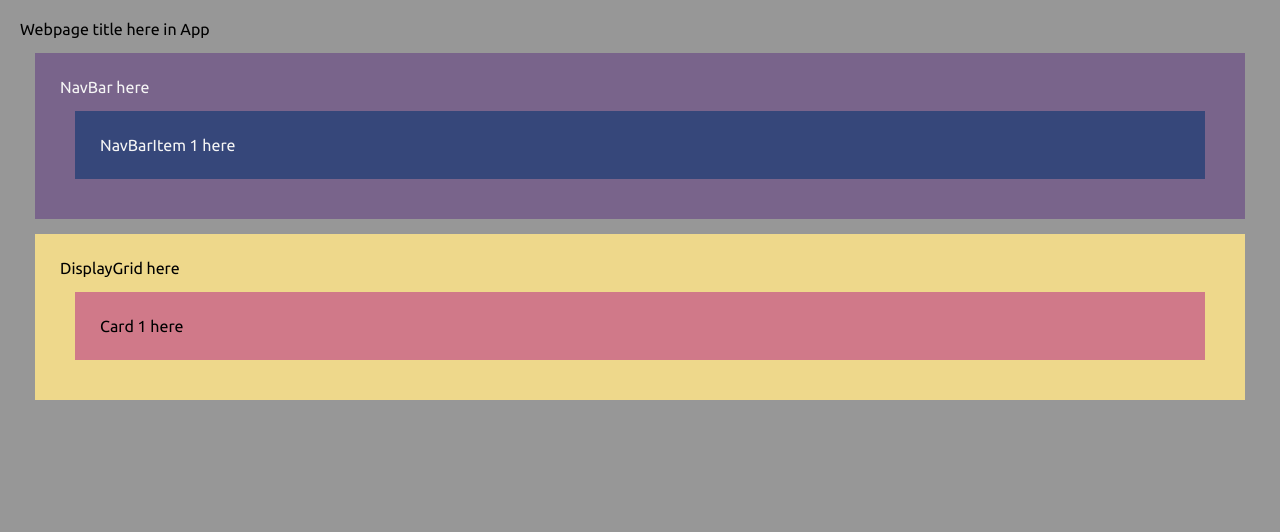
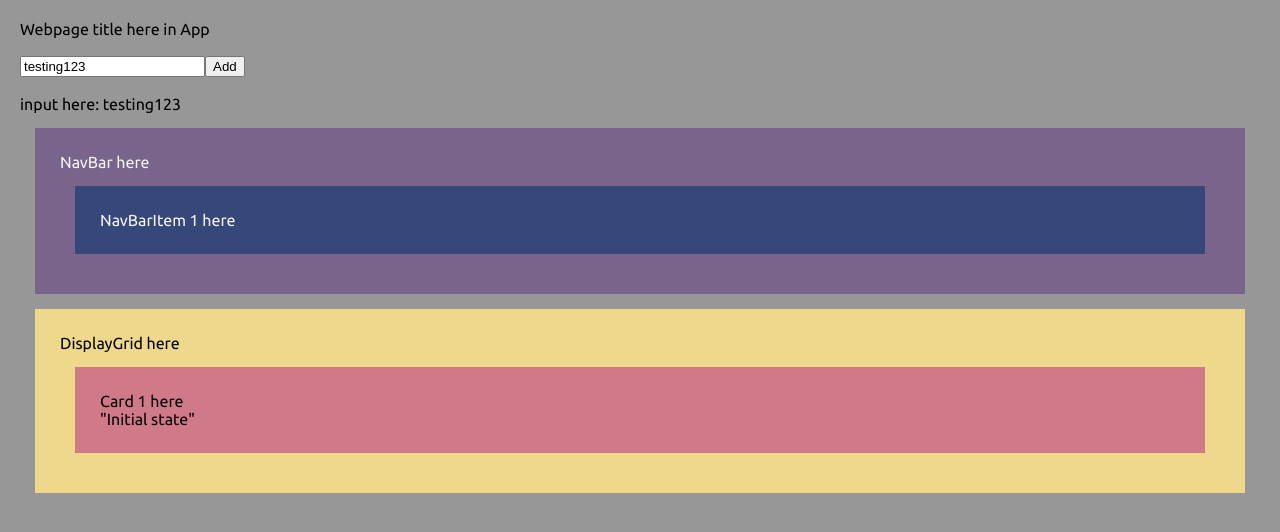
Before and after one commit to viviankwok/weather-app, a React (Create React App) app: page / in a window 1280 px wide. Shown: the top 532 px of the page. Built offline with nearby package versions, Linux system fonts and the light colour scheme.

Commit message:
completed search bar with api call

```diff
--- a/src/App.js
+++ b/src/App.js
@@ -1,14 +1,34 @@
-import React from "react";
+import React, { useState } from "react";
 import DisplayGrid from "./components/DisplayGrid";
+import SearchBar from "./components/SearchBar";
 import NavBar from "./components/NavBar";
+import ReactContext from "./context/react.context";
 import "./styles.css";
 
 function App() {
+  const [input, setInput] = useState("testing123");
+  const [post, setPost] = useState("Initial state");
+
+  const searchPost = async (input) => {
+    console.log(`search post activated for "${input}"`);
+    const url = `http://api.weatherstack.com/current?access_key=abf7f3d36b5ca196a0d8346c7b19b02c&query=${input}`;
+    const response = await fetch(url);
+    const data = await response.json();
+    console.log("data: ", data);
+    console.log("datatype: ", typeof data);
+    setPost(data);
+  };
+
   return (
     <div id="app">
-      Webpage title here in App
-      <NavBar />
-      <DisplayGrid />
+      <ReactContext.Provider value={{ input, setInput, post, setPost }}>
+        Webpage title here in App
+        <br />
+        <br />
+        <SearchBar searchPost={searchPost} />
+        <NavBar />
+        <DisplayGrid />
+      </ReactContext.Provider>
     </div>
   );
 }
--- a/src/components/Card.js
+++ b/src/components/Card.js
@@ -1,7 +1,17 @@
-import React from "react";
+import { react } from "@babel/types";
+import React, { useContext } from "react";
+import ReactContext from "../context/react.context";
 
 const Card = (props) => {
-  return <div className="card">Card {props.number} here</div>;
+  const reactCtx = useContext(ReactContext);
+
+  return (
+    <div className="card">
+      Card {props.number} here
+      <br />
+      {JSON.stringify(reactCtx.post)}
+    </div>
+  );
 };
 
 export default Card;
--- /dev/null
+++ b/src/components/SearchBar.js
@@ -0,0 +1,40 @@
+import React, { useContext } from "react";
+import ReactContext from "../context/react.context";
+
+const SearchBar = (props) => {
+  const reactCtx = useContext(ReactContext);
+
+  const handleChange = (e) => {
+    e.preventDefault();
+    reactCtx.setInput(e.target.value);
+  };
+
+  const handleSubmit = (e) => {
+    e.preventDefault();
+    console.log("handle submit btn clicked");
+    props.searchPost(reactCtx.input);
+    reactCtx.setInput("");
+  };
+
+  return (
+    <div>
+      <form onSubmit={handleSubmit}>
+        <input
+          className="input-box"
+          type="text"
+          placeholder="Weather in..."
+          onChange={handleChange}
+          value={reactCtx.input}
+        ></input>
+        <button className="button" type="submit">
+          Add
+        </button>
+        <br />
+        <br />
+        input here: {reactCtx.input}
+      </form>
+    </div>
+  );
+};
+
+export default SearchBar;
--- /dev/null
+++ b/src/context/react.context.js
@@ -0,0 +1,5 @@
+import React from "react";
+
+const ReactContext = React.createContext();
+
+export default ReactContext;
```
